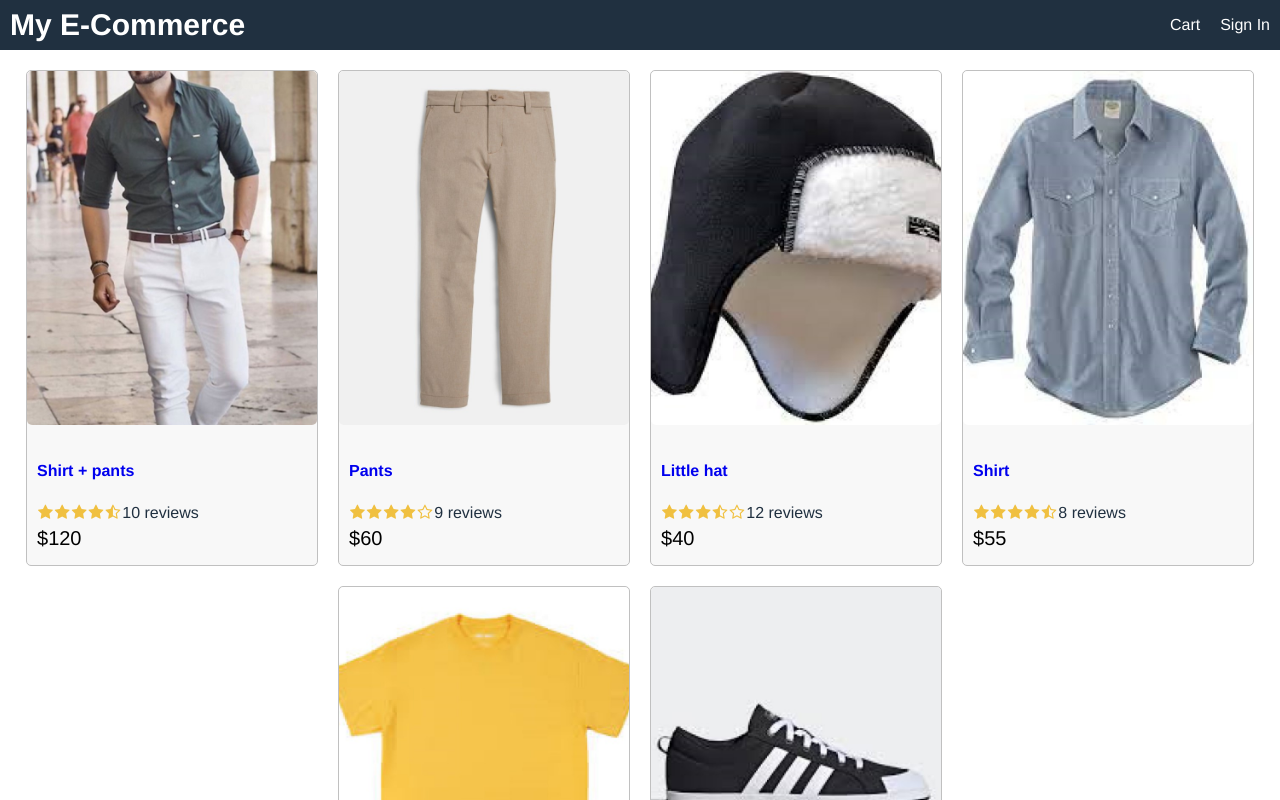
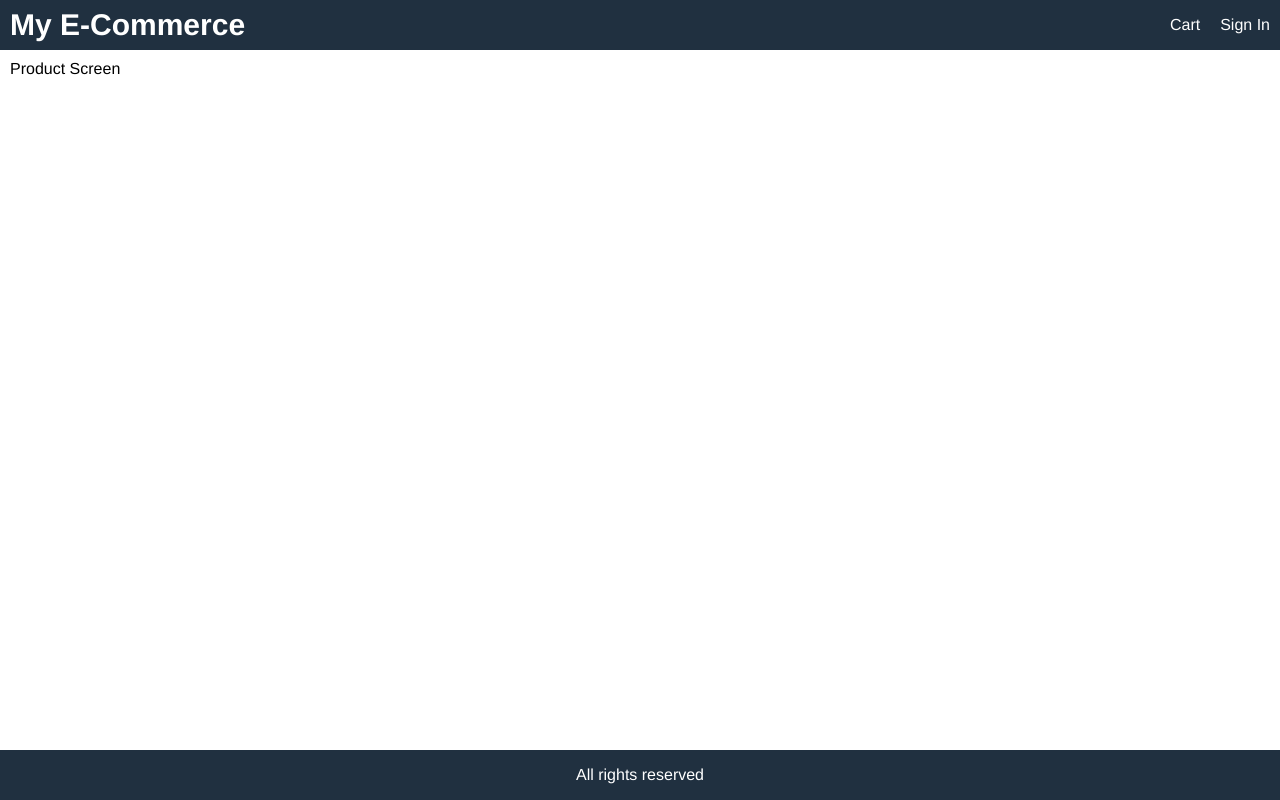
Before and after one commit to brunobarbagelata/myEcommerce-app, a React (Create React App) app in the folder frontend/: page /product/1 in a window 1280 px wide. Shown: the top 800 px of the page. Built offline with nearby package versions, Linux system fonts and the light colour scheme.

Commit message:
HomeScreen.js

```diff
--- a/frontend/package.json
+++ b/frontend/package.json
@@ -8,6 +8,7 @@
     "@testing-library/user-event": "^12.8.3",
     "react": "^17.0.2",
     "react-dom": "^17.0.2",
+    "react-router-dom": "^6.0.2",
     "react-scripts": "4.0.3",
     "web-vitals": "^1.1.2"
   },
--- a/frontend/src/App.js
+++ b/frontend/src/App.js
@@ -1,6 +1,7 @@
 import React from "react";
-import data from "./data";
-import Product from "./components/Product";
+import { Route, Routes } from "react-router-dom";
+import HomeScreen from "./components/HomeScreen";
+import ProductScreen from "./components/ProductScreen";
 
 function App() {
   return (
@@ -17,11 +18,10 @@ function App() {
         </div>
       </header>
       <main>
-        <div className="row center">
-          {data.products.map((product) => (
-            <Product key={product._id} product={product}></Product>
-          ))}
-        </div>
+        <Routes>
+          <Route path="/product/:id" element={<ProductScreen />}></Route>
+          <Route path="/" element={<HomeScreen />}></Route>
+        </Routes>
       </main>
       <footer className="row center">All rights reserved</footer>
     </div>
--- /dev/null
+++ b/frontend/src/components/HomeScreen.js
@@ -0,0 +1,15 @@
+import React from "react";
+import data from "../data";
+import Product from "./Product";
+
+function HomeScreen(props) {
+  return (
+    <div className="row center">
+      {data.products.map((product) => (
+        <Product key={product._id} product={product}></Product>
+      ))}
+    </div>
+  );
+}
+
+export default HomeScreen;
--- /dev/null
+++ b/frontend/src/components/ProductScreen.js
@@ -0,0 +1,7 @@
+import React from "react";
+
+function ProductScreen(props) {
+  return <div>Product Screen</div>;
+}
+
+export default ProductScreen;
```
Also changed, not shown: frontend/src/index.js (+9 -8 lines), 1 other file (tests, documents, lock files or other folders).
